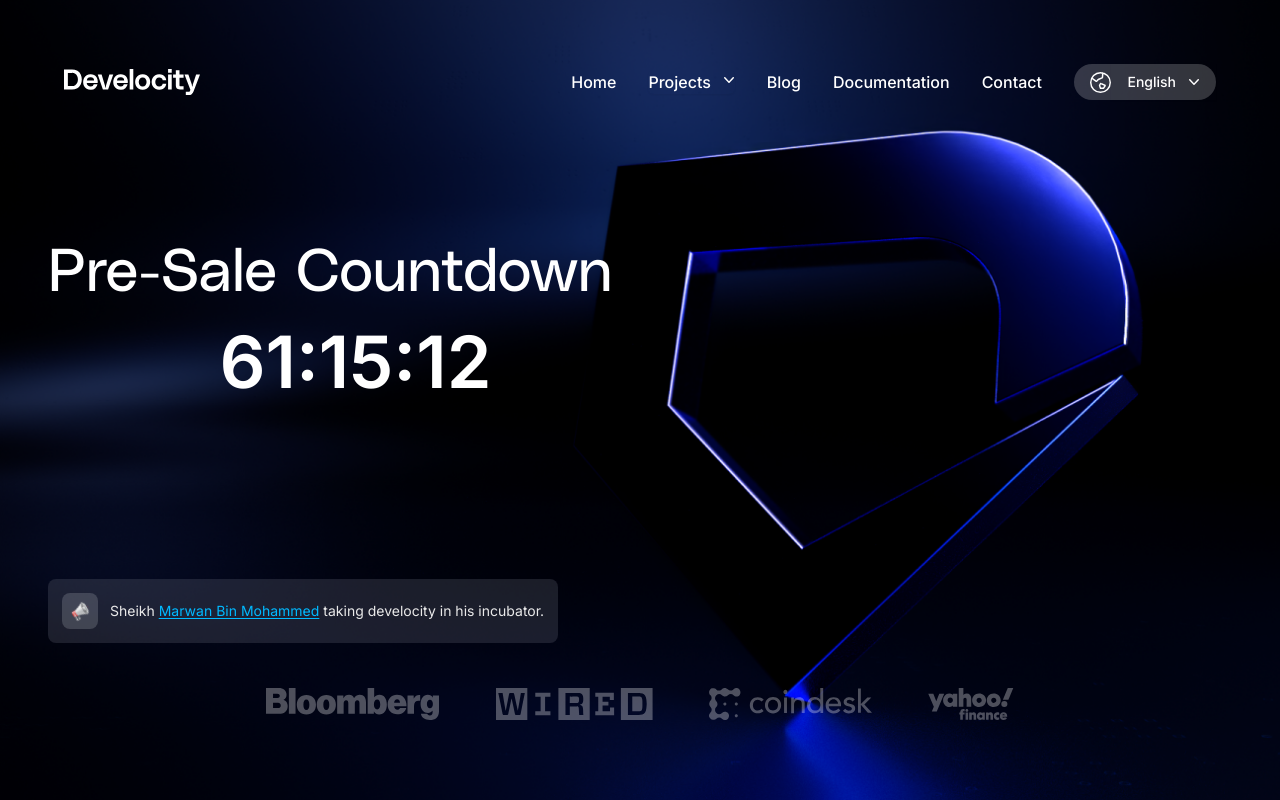
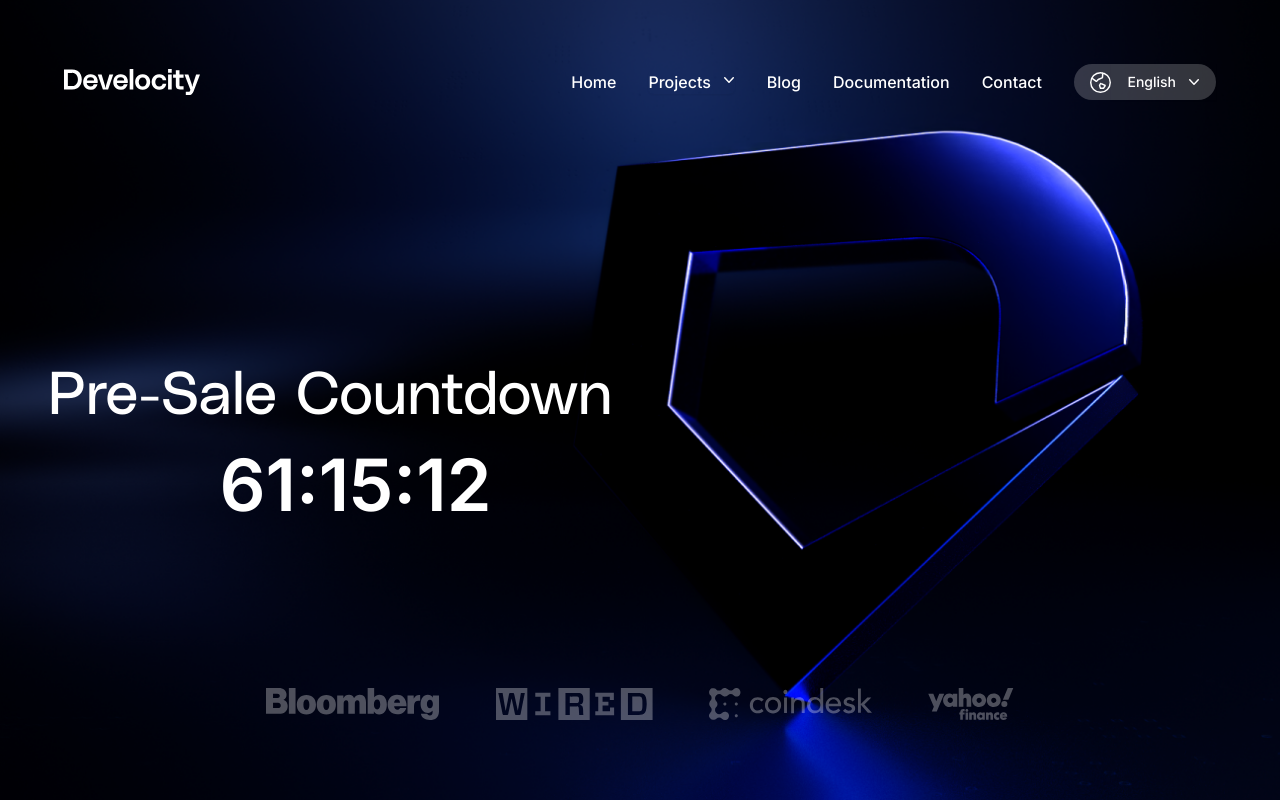
Before and after one commit to moussa32/develocity-finance, a Next.js app: page / in a window 1280 px wide. Shown: the top 800 px of the page. Built offline with nearby package versions, Linux system fonts and the light colour scheme.

Commit message:
refactor: hide header box

```diff
--- a/components/Homepage/Header.jsx
+++ b/components/Homepage/Header.jsx
@@ -74,7 +74,7 @@ const Header = () => {
               {`${timeLeft.days}:${timeLeft.hours}:${timeLeft.minutes}`}
             </time>
           </div>
-          <div className="w-full flex justify-center md:justify-start mt-14 lg:rtl:pr-16">
+          {/* <div className="w-full flex justify-center md:justify-start mt-14 lg:rtl:pr-16">
             <div className="px-3.5 md:mt-[125px] h-16 bg-gray-500 bg-opacity-25 rounded-lg flex items-center gap-3 w-[329px] md:w-auto">
               <div className="flex items-center p-[5px] justify-center rounded-lg w-9 h-9 bg-gray-300 bg-opacity-20 basis-9 shrink-0">
                 <Image className="w-full md:h-auto md:w-auto" src={Loudspeaker} alt="Loud Speaker" />
@@ -87,7 +87,7 @@ const Header = () => {
                 <span className="block md:inline">{t?.homeSection?.subText[2]}</span>
               </div>
             </div>
-          </div>
+          </div> */}
         </div>
 
         <MobileImageSlider
```
